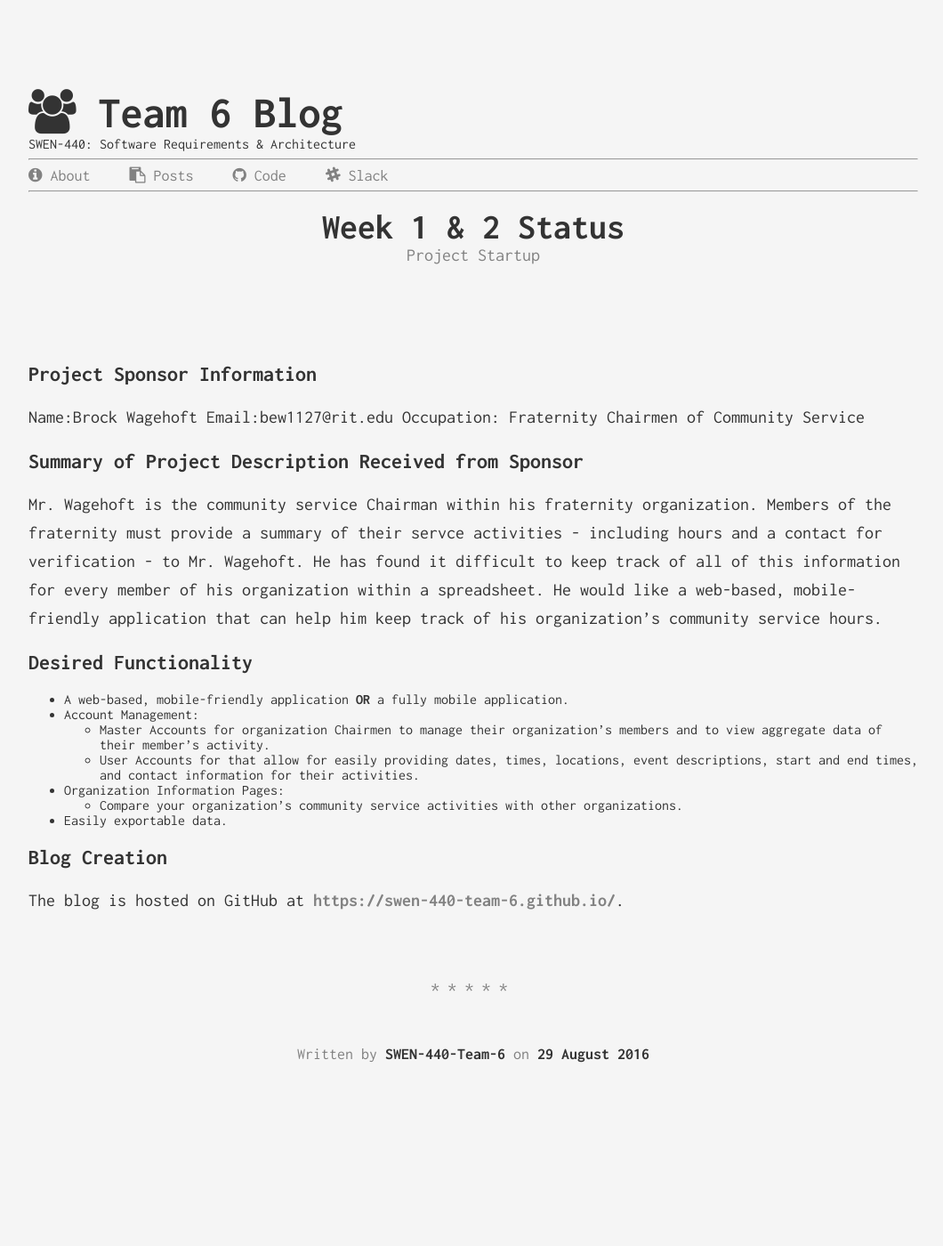
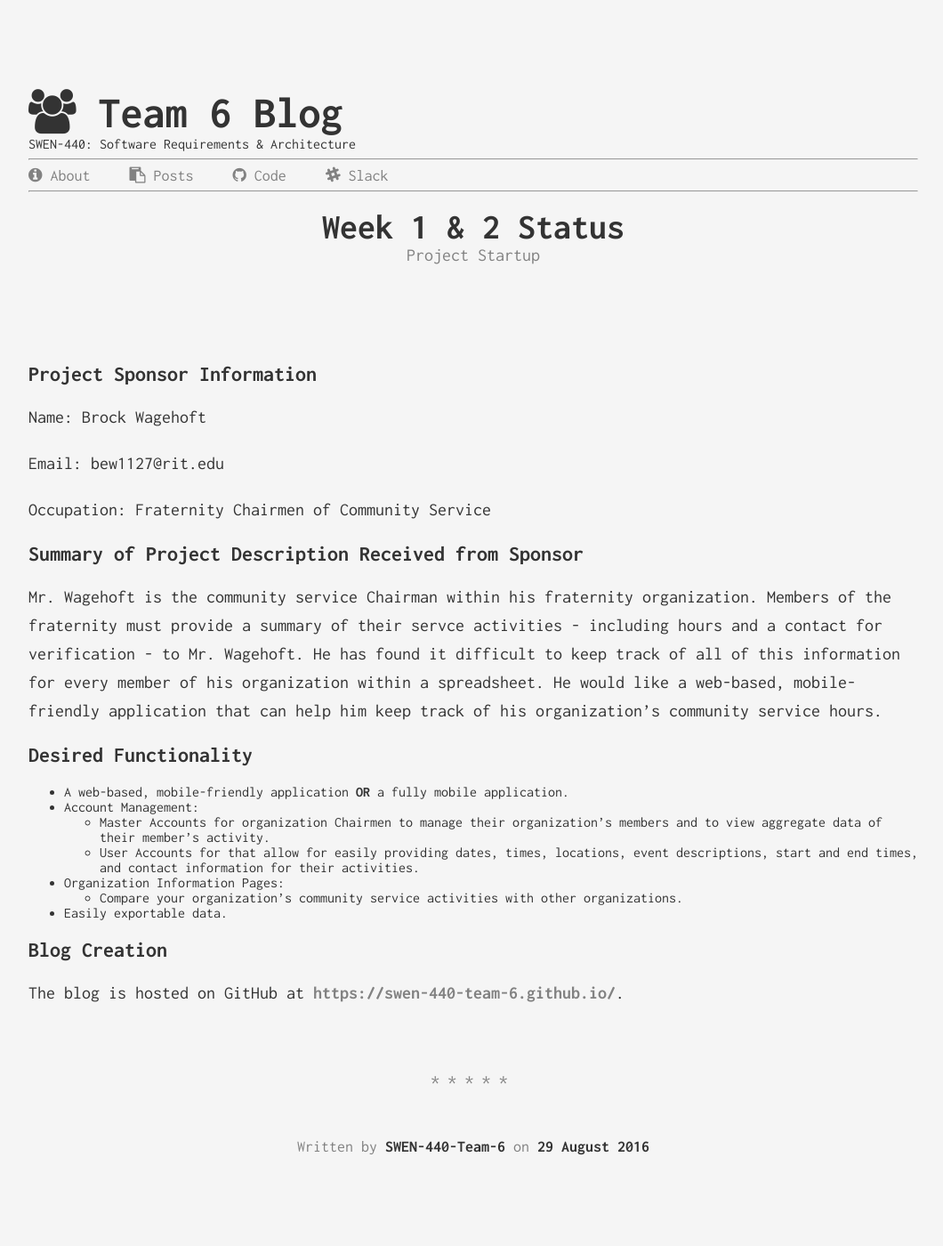
Before and after one commit to swen-440-team-6/swen-440-team-6.github.io, a Jekyll site: the page built from _posts/2016-08-29-Week-1-Status.md, in a window 1280 px wide. Shown: the whole page at 89% size, without its empty margins (108-1168 px from the left). Built offline with Jekyll 4.4.1, drawn with Linux system fonts in a browser that asks for light colours; before the commit the page ends 1296 px from its top, so only the background shows below that; part of the change alters nothing that is shown.

```diff
--- a/_posts/2016-08-29-Week-1-Status.md
+++ b/_posts/2016-08-29-Week-1-Status.md
@@ -8,8 +8,10 @@ categories: [ben]
 ---
 
 ## Project Sponsor Information
-Name:<space><space>Brock Wagehoft
-Email:<space><space>bew1127@rit.edu
+Name: Brock Wagehoft
+
+Email: bew1127@rit.edu
+
 Occupation: Fraternity Chairmen of Community Service
 
 ## Summary of Project Description Received from Sponsor
```
